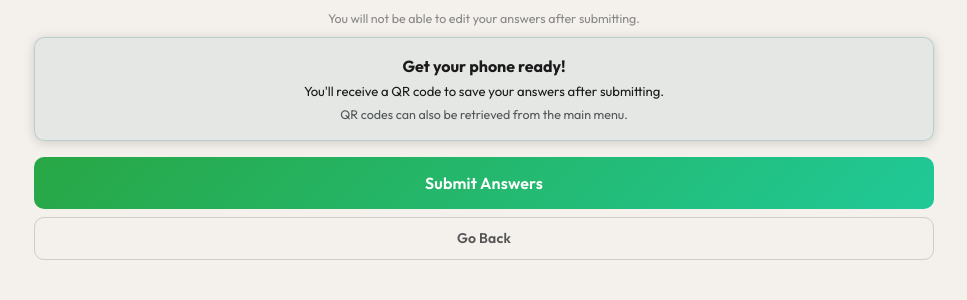
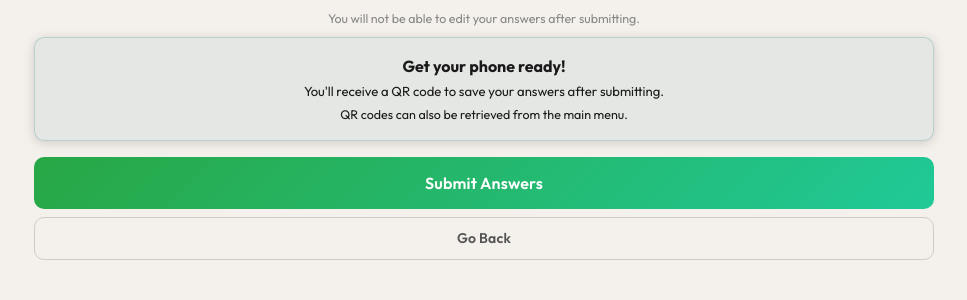
Before and after one commit to AmazingLiam/WeddingGame, a Flask app: template templates/summary.html in a window 1280 px wide. Shown: the part 293-593 px from the top of the page, without its empty margins (156-1123 px from the left). Run offline with Flask 3, Linux system fonts and the light colour scheme; the template is opened without the code that fills it, so the values that code supplies are empty; data comes from the database, SQL or seed files in the repository; some libraries are stand-ins or nearby versions; some web fonts are replaced.

Commit message:
Fix QR note text colour on summary page to match surrounding text
Co-Authored-By: Claude Sonnet 4.6 <noreply@anthropic.com>

```diff
--- a/templates/summary.html
+++ b/templates/summary.html
@@ -43,7 +43,7 @@
             <div class="card-body py-3">
                 <strong style="font-size: 1rem;">Get your phone ready!</strong>
                 <div style="font-size: 0.82rem; margin-top: 4px;">You'll receive a QR code to save your answers after submitting.</div>
-                <div style="font-size: 0.78rem; color: var(--bs-secondary-color); margin-top: 4px;">QR codes can also be retrieved from the main menu.</div>
+                <div style="font-size: 0.78rem; margin-top: 4px;">QR codes can also be retrieved from the main menu.</div>
             </div>
         </div>
 
```
